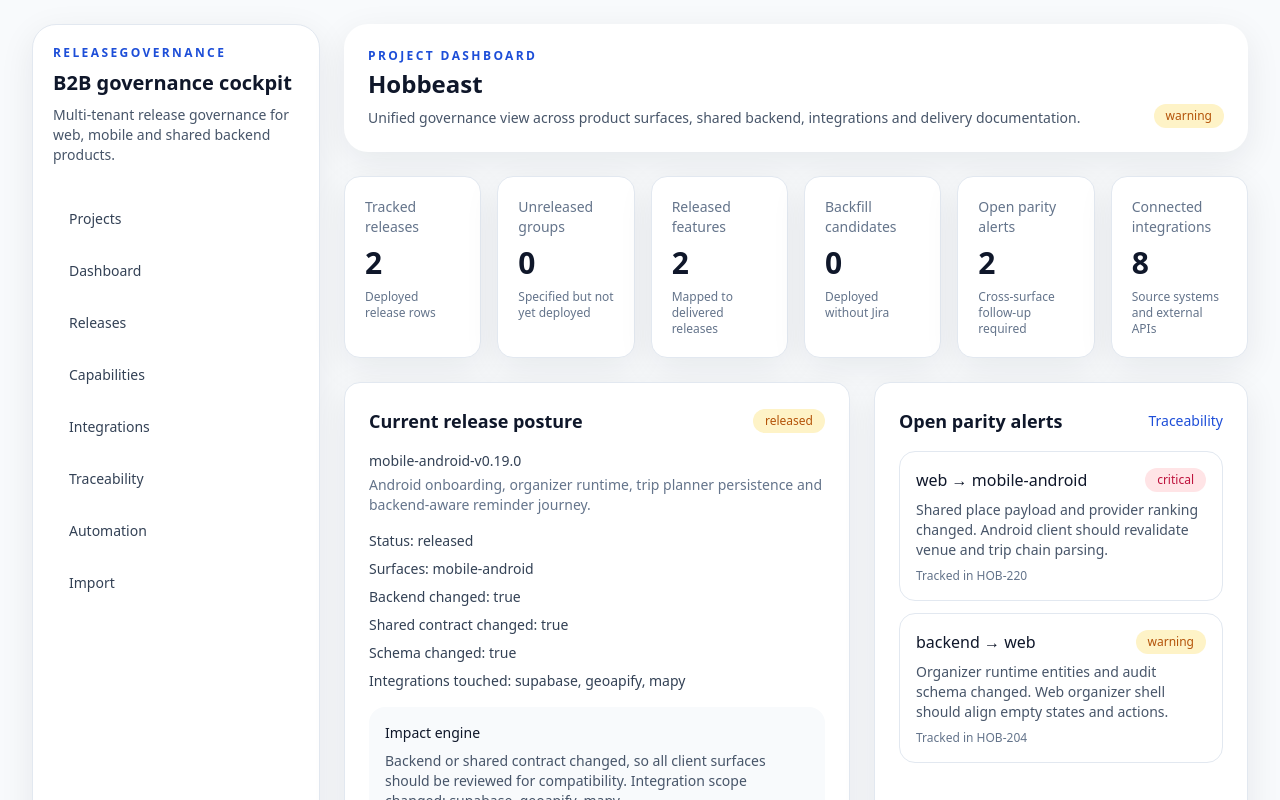
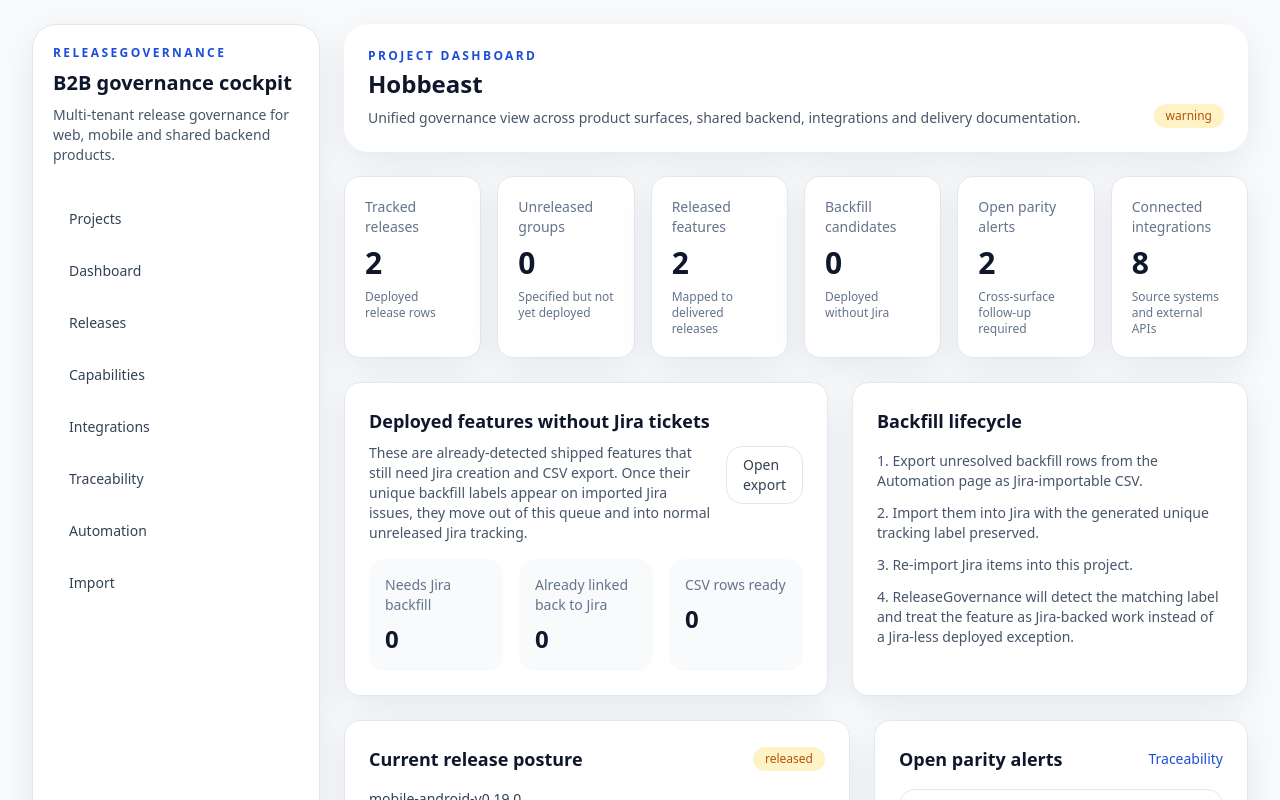
Before and after one commit to HenrikFaul/ReleaseGovernance, a Next.js app: page /projects/project_hobbeast in a window 1280 px wide. Shown: the top 800 px of the page. Built offline with nearby package versions, Linux system fonts and the light colour scheme.

Commit message:
Add files via upload

```diff
--- a/app/projects/[projectId]/automation/page.tsx
+++ b/app/projects/[projectId]/automation/page.tsx
@@ -2,6 +2,7 @@ import { notFound } from "next/navigation";
 import { AppShell } from "@/components/app-shell";
 import { SectionHeader } from "@/components/ui";
 import { getProject } from "@/lib/mock-data";
+import { summarizeBackfill } from "@/lib/backfill";
 
 function escapeCsv(value: string) {
   const normalized = value.replace(/"/g, '""');
@@ -12,7 +13,9 @@ export default function AutomationPage({ params }: { params: { projectId: string
   const project = getProject(params.projectId);
   if (!project) return notFound();
 
-  const rows = (project.backfillCandidates ?? []).map((candidate) => ({
+  const backfill = summarizeBackfill(project);
+
+  const rows = backfill.csvRows.map((candidate) => ({
     issueType: candidate.issueType,
     summary: candidate.summary,
     description: candidate.description,
@@ -68,6 +71,12 @@ export default function AutomationPage({ params }: { params: { projectId: string
             </a>
           </div>
 
+          <div className="mt-4 grid gap-4 md:grid-cols-3">
+            <div className="rounded-2xl bg-slate-50 p-4 text-sm"><div className="text-slate-500">Unresolved backfill candidates</div><div className="mt-1 text-xl font-semibold text-slate-900">{backfill.unresolved.length}</div></div>
+            <div className="rounded-2xl bg-slate-50 p-4 text-sm"><div className="text-slate-500">Already linked to Jira</div><div className="mt-1 text-xl font-semibold text-slate-900">{backfill.resolved.length}</div></div>
+            <div className="rounded-2xl bg-slate-50 p-4 text-sm"><div className="text-slate-500">CSV export rows</div><div className="mt-1 text-xl font-semibold text-slate-900">{rows.length}</div></div>
+          </div>
+
           <div className="mt-6 overflow-x-auto">
             <table className="min-w-full border-collapse text-left text-sm">
               <thead>
@@ -98,6 +107,30 @@ export default function AutomationPage({ params }: { params: { projectId: string
           {rows.length ? (
             <pre className="mt-6 overflow-x-auto rounded-2xl bg-slate-950 p-4 text-xs text-slate-100">{csv}</pre>
           ) : null}
+
+          <div className="mt-6 rounded-2xl border border-slate-200 p-4">
+            <h4 className="text-sm font-semibold text-slate-900">Already linked back to Jira</h4>
+            <p className="mt-2 text-sm text-slate-600">When the generated unique backfill label shows up on an imported Jira issue, ReleaseGovernance can detect that the deployed feature now has a proper Jira story.</p>
+            <div className="mt-4 space-y-3">
+              {backfill.resolved.length ? backfill.resolved.map(({ candidate, matchingIssues }) => (
+                <div key={candidate.id} className="rounded-2xl bg-slate-50 p-4">
+                  <div className="font-medium text-slate-900">{candidate.featureName}</div>
+                  <div className="mt-2 flex flex-wrap gap-2">
+                    {candidate.labels.map((label) => <span key={label} className="badge badge-neutral">{label}</span>)}
+                  </div>
+                  <div className="mt-3 space-y-2">
+                    {matchingIssues.map((issue) => (
+                      <a key={issue.key} href={issue.url} className="block rounded-2xl border border-slate-200 bg-white p-3 hover:bg-slate-100">
+                        <div className="text-sm font-medium text-slate-900">{issue.key} — {issue.summary}</div>
+                      </a>
+                    ))}
+                  </div>
+                </div>
+              )) : (
+                <div className="text-sm text-slate-600">No imported Jira issue currently matches a backfill tracking label.</div>
+              )}
+            </div>
+          </div>
         </section>
       </div>
     </AppShell>
--- a/app/projects/[projectId]/capabilities/page.tsx
+++ b/app/projects/[projectId]/capabilities/page.tsx
@@ -3,9 +3,11 @@
 import { AppShell } from "@/components/app-shell";
 import { SectionHeader, StatusBadge } from "@/components/ui";
 import { useProjectRecord } from "@/hooks/useProjectRecord";
+import { summarizeBackfill } from "@/lib/backfill";
 
 function sectionedCapabilities(project: NonNullable<ReturnType<typeof useProjectRecord>["project"]>) {
   const releaseByVersion = new Map(project.releases.map((release) => [release.version, release]));
+  const backfill = summarizeBackfill(project);
   const released = project.capabilities.filter((capability) =>
     Object.values(capability.firstRelease ?? {}).some((version) => {
       const release = releaseByVersion.get(version);
@@ -91,10 +93,15 @@ export default function CapabilitiesPage({ params }: { params: { projectId: stri
 
         <section className="space-y-4">
           <div className="card p-5">
-            <h3 className="text-lg font-semibold text-slate-900">Deployed features without Jira tickets</h3>
-            <p className="mt-2 text-sm text-slate-600">These shipped features were detected in the product or governance layer but still need a formal Jira story so they can later move into the unreleased section as normal tracked work.</p>
+            <div className="flex items-center justify-between gap-3">
+              <div>
+                <h3 className="text-lg font-semibold text-slate-900">Deployed features without Jira tickets</h3>
+                <p className="mt-2 text-sm text-slate-600">These shipped features were detected in the product or governance layer but still need a formal Jira story so they can later move into the unreleased section as normal tracked work.</p>
+              </div>
+              <a href={`/projects/${project.id}/automation`} className="inline-flex rounded-2xl border border-slate-200 px-4 py-2 text-sm font-medium text-slate-700 hover:bg-slate-50">Export Jira CSV</a>
+            </div>
           </div>
-          {backfillCandidates.length ? backfillCandidates.map((candidate) => (
+          {backfill.unresolved.length ? backfill.unresolved.map((candidate) => (
             <div key={candidate.id} className="card p-6">
               <div className="flex flex-col gap-3 lg:flex-row lg:items-start lg:justify-between">
                 <div>
@@ -122,7 +129,38 @@ export default function CapabilitiesPage({ params }: { params: { projectId: stri
               </div>
             </div>
           )) : (
-            <div className="card p-6 text-sm text-slate-600">No backfill candidates detected.</div>
+            <div className="card p-6 text-sm text-slate-600">No unresolved backfill candidates detected.</div>
+          )}
+        </section>
+
+        <section className="space-y-4">
+          <div className="card p-5">
+            <h3 className="text-lg font-semibold text-slate-900">Backfill candidates already linked to Jira</h3>
+            <p className="mt-2 text-sm text-slate-600">If an imported Jira issue contains a unique backfill tracking label, the feature is no longer an orphaned shipped capability. It becomes standard Jira-tracked work.</p>
+          </div>
+          {backfill.resolved.length ? backfill.resolved.map(({ candidate, matchingIssues }) => (
+            <div key={candidate.id} className="card p-6">
+              <div className="flex flex-col gap-3 lg:flex-row lg:items-start lg:justify-between">
+                <div>
+                  <h3 className="text-lg font-semibold text-slate-900">{candidate.featureName}</h3>
+                  <p className="mt-2 text-sm text-slate-600">{candidate.description}</p>
+                  <div className="mt-3 flex flex-wrap gap-2">
+                    {candidate.labels.map((label) => <span key={label} className="badge badge-neutral">{label}</span>)}
+                  </div>
+                </div>
+                <StatusBadge tone="success">Jira story detected</StatusBadge>
+              </div>
+              <div className="mt-4 space-y-2">
+                {matchingIssues.map((issue) => (
+                  <a key={issue.key} href={issue.url} className="block rounded-2xl bg-slate-50 p-4 hover:bg-slate-100">
+                    <div className="text-sm font-medium text-slate-900">{issue.key} — {issue.summary}</div>
+                    {issue.description ? <div className="mt-1 text-sm text-slate-600">{issue.description}</div> : null}
+                  </a>
+                ))}
+              </div>
+            </div>
+          )) : (
+            <div className="card p-6 text-sm text-slate-600">No imported Jira issue currently matches a backfill tracking label.</div>
           )}
         </section>
       </div>
--- a/app/projects/[projectId]/page.tsx
+++ b/app/projects/[projectId]/page.tsx
@@ -4,6 +4,7 @@ import { AppShell } from "@/components/app-shell";
 import { SectionHeader, StatCard, StatusBadge } from "@/components/ui";
 import { evaluateReleaseImpact } from "@/lib/impact-engine";
 import { getProject } from "@/lib/mock-data";
+import { summarizeBackfill } from "@/lib/backfill";
 
 export default function ProjectDashboardPage({ params }: { params: { projectId: string } }) {
   const project = getProject(params.projectId);
@@ -23,7 +24,8 @@ export default function ProjectDashboardPage({ params }: { params: { projectId:
       deployedReleases.some((release) => release.version === value)
     )
   );
-  const backfillCount = project.backfillCandidates?.length ?? 0;
+  const backfill = summarizeBackfill(project);
+  const backfillCount = backfill.unresolved.length;
 
   return (
     <AppShell projectId={project.id} projectName={project.name}>
@@ -46,6 +48,44 @@ export default function ProjectDashboardPage({ params }: { params: { projectId:
           <StatCard label="Backfill candidates" value={String(backfillCount)} helper="Deployed without Jira" />
           <StatCard label="Open parity alerts" value={String(openAlerts.length)} helper="Cross-surface follow-up required" />
           <StatCard label="Connected integrations" value={String(project.integrations.length)} helper="Source systems and external APIs" />
+        </div>
+
+        <div className="grid gap-6 xl:grid-cols-[1.1fr,0.9fr]">
+          <section className="card p-6">
+            <div className="flex items-center justify-between gap-3">
+              <div>
+                <h3 className="text-lg font-semibold text-slate-900">Deployed features without Jira tickets</h3>
+                <p className="mt-2 text-sm text-slate-600">These are already-detected shipped features that still need Jira creation and CSV export. Once their unique backfill labels appear on imported Jira issues, they move out of this queue and into normal unreleased Jira tracking.</p>
+              </div>
+              <Link href={`/projects/${project.id}/automation`} className="inline-flex rounded-2xl border border-slate-200 px-4 py-2 text-sm font-medium text-slate-700 hover:bg-slate-50">
+                Open export
+              </Link>
+            </div>
+            <div className="mt-4 grid gap-4 md:grid-cols-2 xl:grid-cols-3">
+              <div className="rounded-2xl bg-slate-50 p-4">
+                <div className="text-sm text-slate-500">Needs Jira backfill</div>
+                <div className="mt-2 text-2xl font-semibold text-slate-900">{backfill.unresolved.length}</div>
+              </div>
+              <div className="rounded-2xl bg-slate-50 p-4">
+                <div className="text-sm text-slate-500">Already linked back to Jira</div>
+                <div className="mt-2 text-2xl font-semibold text-slate-900">{backfill.resolved.length}</div>
+              </div>
+              <div className="rounded-2xl bg-slate-50 p-4">
+                <div className="text-sm text-slate-500">CSV rows ready</div>
+                <div className="mt-2 text-2xl font-semibold text-slate-900">{backfill.csvRows.length}</div>
+              </div>
+            </div>
+          </section>
+
+          <section className="card p-6">
+            <h3 className="text-lg font-semibold text-slate-900">Backfill lifecycle</h3>
+            <ol className="mt-4 space-y-3 text-sm text-slate-600">
+              <li>1. Export unresolved backfill rows from the Automation page as Jira-importable CSV.</li>
+              <li>2. Import them into Jira with the generated unique tracking label preserved.</li>
+              <li>3. Re-import Jira items into this project.</li>
+              <li>4. ReleaseGovernance will detect the matching label and treat the feature as Jira-backed work instead of a Jira-less deployed exception.</li>
+            </ol>
+          </section>
         </div>
 
         <div className="grid gap-6 xl:grid-cols-[1.15fr,0.85fr]">
--- a/app/projects/[projectId]/traceability/page.tsx
+++ b/app/projects/[projectId]/traceability/page.tsx
@@ -2,6 +2,7 @@ import { notFound } from "next/navigation";
 import { AppShell } from "@/components/app-shell";
 import { SectionHeader, StatusBadge } from "@/components/ui";
 import { getProject } from "@/lib/mock-data";
+import { summarizeBackfill } from "@/lib/backfill";
 
 export default function TraceabilityPage({ params }: { params: { projectId: string } }) {
   const project = getProject(params.projectId);
@@ -21,7 +22,7 @@ export default function TraceabilityPage({ params }: { params: { projectId: stri
 
   const releasedIssues = (project.importedJiraIssues ?? []).filter((issue) => releasedJiraKeys.has(issue.key));
   const unreleasedIssues = (project.importedJiraIssues ?? []).filter((issue) => !releasedJiraKeys.has(issue.key) || unreleasedJiraKeys.has(issue.key));
-  const backfillCandidates = project.backfillCandidates ?? [];
+  const backfill = summarizeBackfill(project);
 
   return (
     <AppShell projectId={project.id} projectName={project.name}>
@@ -68,7 +69,7 @@ export default function TraceabilityPage({ params }: { params: { projectId: stri
         <section className="card p-6">
           <h3 className="text-lg font-semibold text-slate-900">Deployed features without Jira tickets</h3>
           <div className="mt-4 space-y-3">
-            {backfillCandidates.length ? backfillCandidates.map((candidate) => (
+            {backfill.unresolved.length ? backfill.unresolved.map((candidate) => (
               <div key={candidate.id} className="rounded-2xl border border-slate-200 p-4">
                 <div className="flex items-center justify-between gap-3">
                   <div className="font-medium text-slate-900">{candidate.featureName}</div>
--- /dev/null
+++ b/lib/backfill.ts
@@ -0,0 +1,50 @@
+import { BackfillCandidate, ImportedJiraIssue, ProjectRecord } from "@/lib/types";
+
+export interface ResolvedBackfillCandidate {
+  candidate: BackfillCandidate;
+  matchingIssues: ImportedJiraIssue[];
+}
+
+function normalize(values: string[] | undefined) {
+  return new Set((values ?? []).map((value) => value.trim().toLowerCase()).filter(Boolean));
+}
+
+export function findMatchingJiraIssues(candidate: BackfillCandidate, issues: ImportedJiraIssue[]) {
+  const candidateLabels = normalize(candidate.labels);
+  if (!candidateLabels.size) return [];
+  return issues.filter((issue) => {
+    const issueLabels = normalize(issue.labels);
+    for (const label of candidateLabels) {
+      if (issueLabels.has(label)) return true;
+    }
+    return false;
+  });
+}
+
+export function summarizeBackfill(project: ProjectRecord) {
+  const issues = project.importedJiraIssues ?? [];
+  const candidates = project.backfillCandidates ?? [];
+  const resolved: ResolvedBackfillCandidate[] = [];
+  const unresolved: BackfillCandidate[] = [];
+
+  for (const candidate of candidates) {
+    const matchingIssues = findMatchingJiraIssues(candidate, issues);
+    if (matchingIssues.length) {
+      resolved.push({ candidate, matchingIssues });
+    } else {
+      unresolved.push(candidate);
+    }
+  }
+
+  return {
+    unresolved,
+    resolved,
+    csvRows: unresolved.map((candidate) => ({
+      issueType: candidate.issueType,
+      summary: candidate.summary,
+      description: candidate.description,
+      parent: candidate.parent,
+      labels: candidate.labels.join(" "),
+    })),
+  };
+}
```
Also changed, not shown: 2 other files (tests, documents, lock files or other folders).
